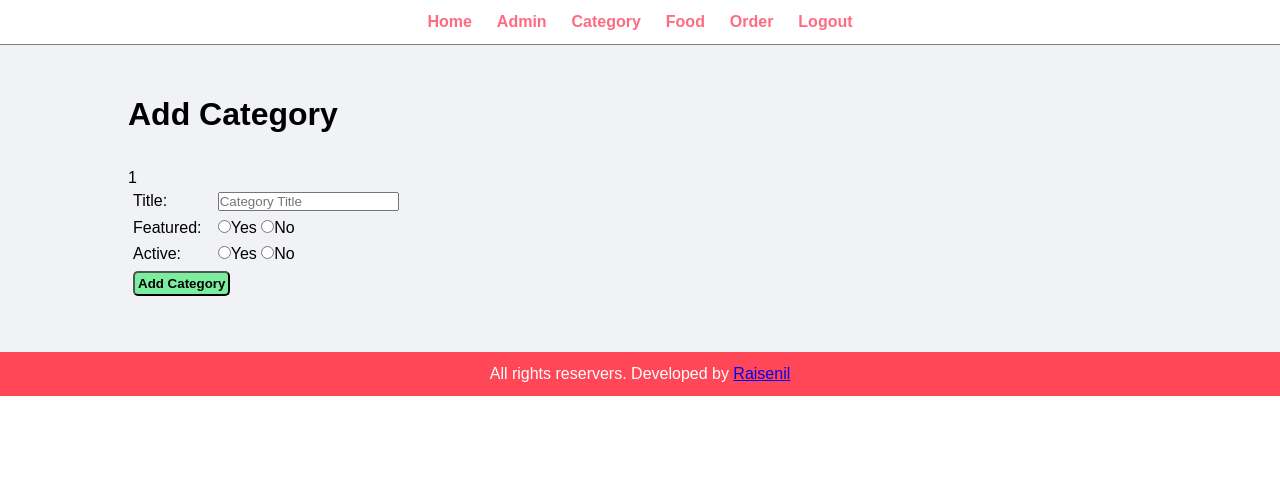
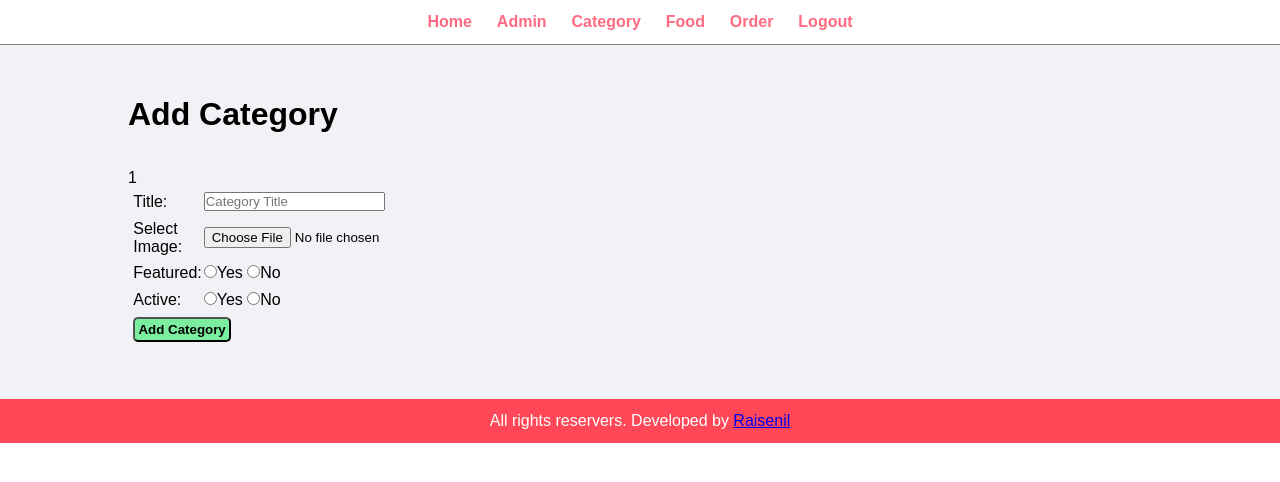
Before and after one commit to Raisenil/Food_Ordering_Website, a PHP site: page /Food_Ordering_Website/admin/add-category.php in a window 1280 px wide. Shown: the top 482 px of the page. Run offline with PHP 8.4, Linux system fonts and the light colour scheme; a user stored in the database is signed in.

Commit message:
image upload work in progress

```diff
--- a/admin/add-category.php
+++ b/admin/add-category.php
@@ -16,11 +16,18 @@
             }
         ?>
 
-        <form action="" method="POST">
+        <form action="" method="POST" enctype="multipart/form-data">
             <table class="tbl-30">
                 <tr>
                     <td>Title:</td>
                     <td><input type="text" name="title" placeholder="Category Title" required></td>
+                </tr>
+
+                <tr>
+                    <td>Select Image:</td>
+                    <td>
+                        <input type="file" name="image">
+                    </td>
                 </tr>
 
                 <tr>
@@ -69,6 +76,21 @@
             $active = "NO";
         }
 
+        if(isset($_FILES['image']['name'])){
+            $image_name = $_FILES['image']['name'];
+
+            $source_path = $_FILES['image']['tmp_name'];
+
+            $destination_path = "../images/category/".$image_name;
+
+            $upload = move_uploaded_file($source_path,$destination_path);
+
+            // continue working from here
+
+        }else{
+            $image_name = "";
+        }
+
         $sql = "INSERT INTO tbl_category SET
             title = '$title',
             featured = '$featured',
```
